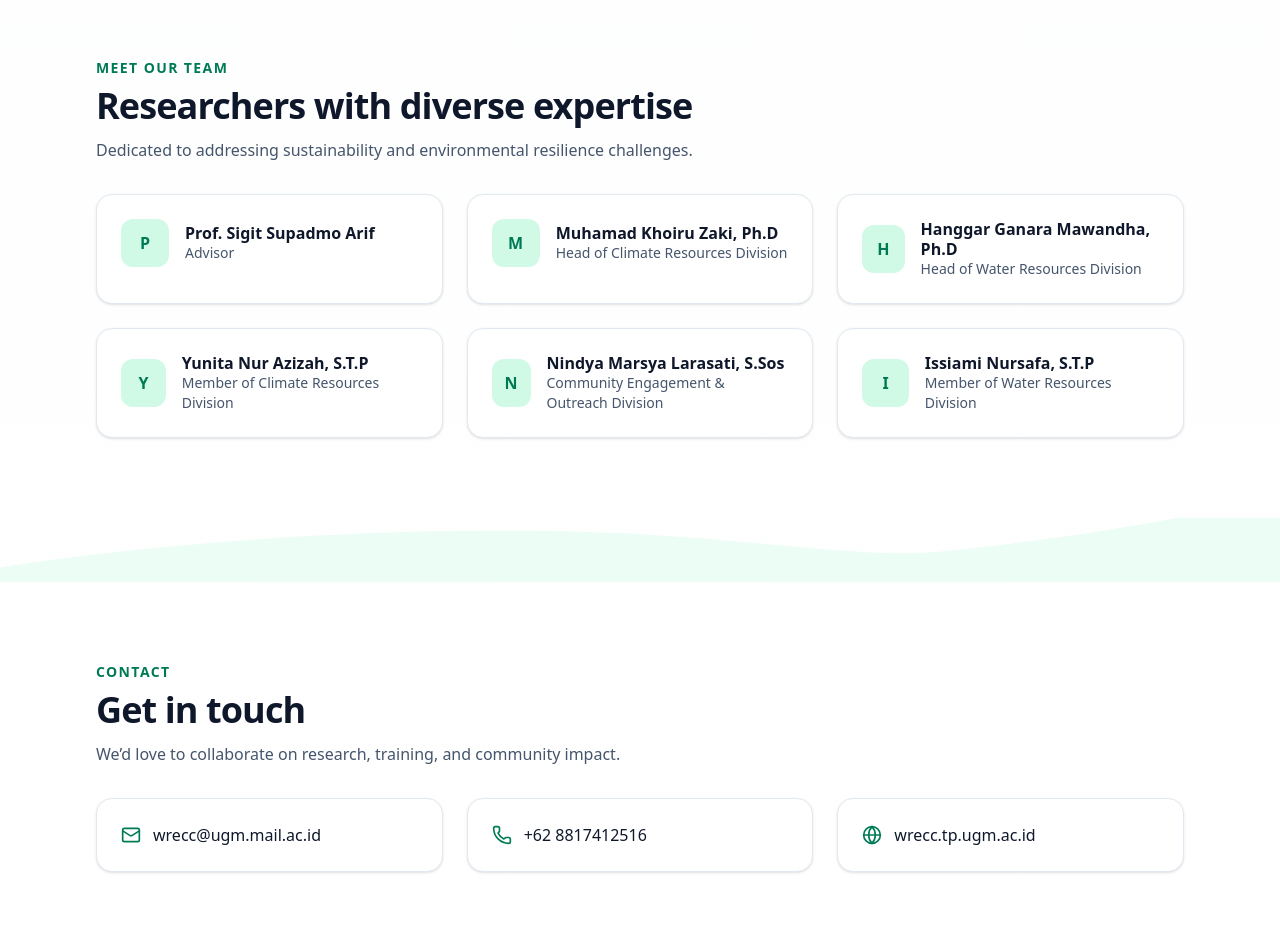
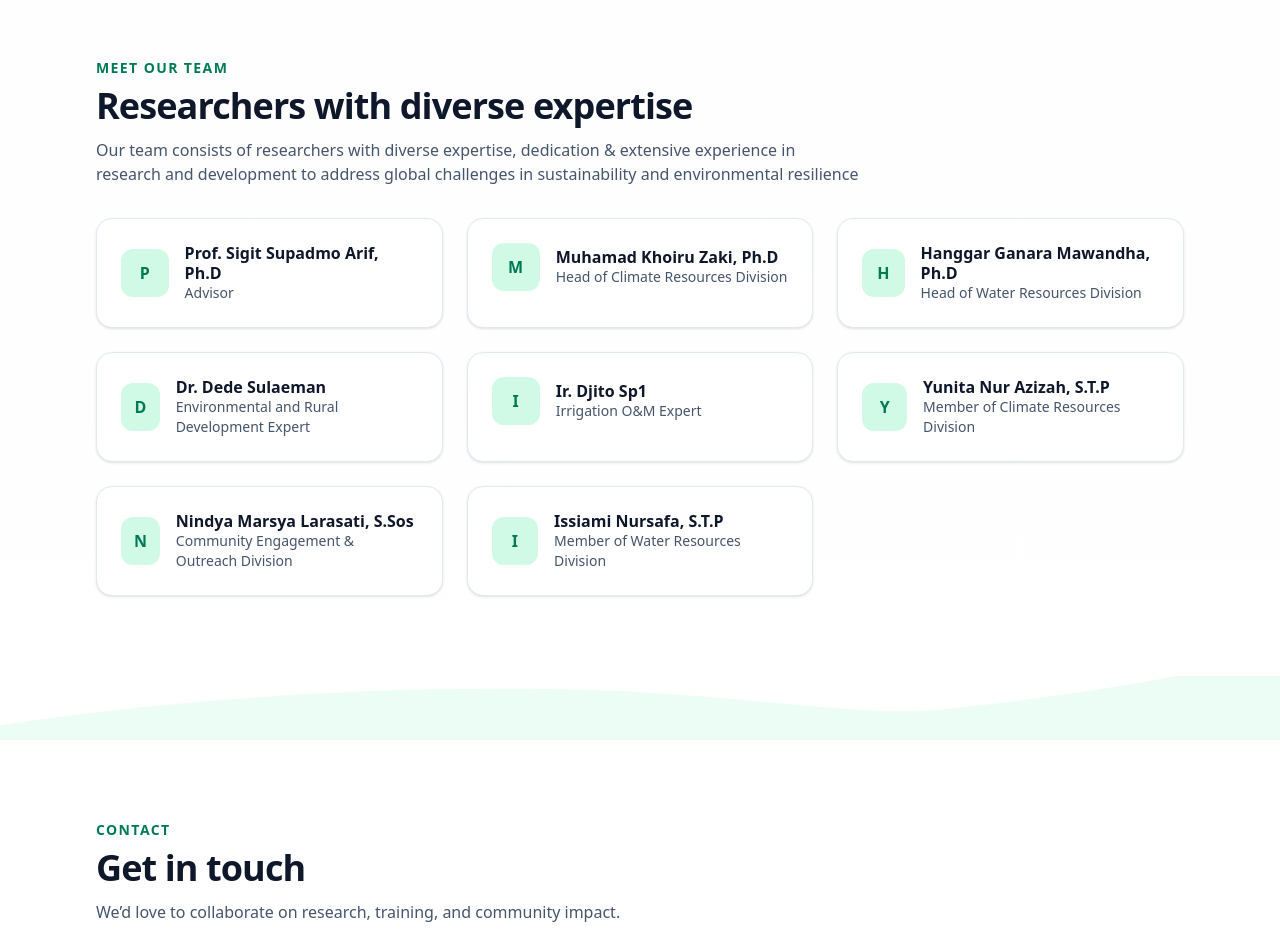
Before and after one commit to inamnurulf/wrec-profile, a Next.js app: page /articles in a window 1280 px wide. Shown: the part 3920-4855 px from the top of the page. Built offline with nearby package versions, Linux system fonts and the light colour scheme; no server answers.

Commit message:
feat: update team member

```diff
--- a/messages/en.json
+++ b/messages/en.json
@@ -62,14 +62,16 @@
   "team": {
     "eyebrow": "Meet Our Team",
     "title": "Researchers with diverse expertise",
-    "desc": "Dedicated to addressing sustainability and environmental resilience challenges.",
+    "desc": "Our team consists of researchers with diverse expertise, dedication & extensive experience in research and development to address global challenges in sustainability and environmental resilience",
     "role": {
       "advisor": "Advisor",
       "climateHead": "Head of Climate Resources Division",
       "waterHead": "Head of Water Resources Division",
       "climateMember": "Member of Climate Resources Division",
       "waterMember": "Member of Water Resources Division",
-      "community": "Community Engagement & Outreach Division"
+      "community": "Community Engagement & Outreach Division",
+      "ruralExpert": "Environmental and Rural Development Expert",
+      "irrigationExpert": "Irrigation O&M Expert"
     }
   },
   "contact": {
--- a/messages/id.json
+++ b/messages/id.json
@@ -62,14 +62,16 @@
   "team": {
     "eyebrow": "Tim Kami",
     "title": "Peneliti dengan beragam keahlian",
-    "desc": "Berdedikasi untuk menghadapi tantangan keberlanjutan dan ketahanan lingkungan.",
+    "desc": "Tim kami terdiri dari peneliti dengan beragam keahlian, dedikasi, dan pengalaman luas dalam penelitian serta pengembangan untuk menghadapi tantangan global di bidang keberlanjutan dan ketahanan lingkungan.",
     "role": {
       "advisor": "Penasihat",
       "climateHead": "Kepala Divisi Sumber Daya Iklim",
       "waterHead": "Kepala Divisi Sumber Daya Air",
       "climateMember": "Anggota Divisi Sumber Daya Iklim",
       "waterMember": "Anggota Divisi Sumber Daya Air",
-      "community": "Divisi Pemberdayaan & Pengabdian Masyarakat"
+      "community": "Divisi Pemberdayaan & Pengabdian Masyarakat",
+      "ruralExpert": "Environmental and Rural Development Expert",
+      "irrigationExpert": "Irrigation O&M Expert"
     }
   },
   "contact": {
--- a/src/components/Teams.js
+++ b/src/components/Teams.js
@@ -7,9 +7,11 @@ export default function Team() {
   const t = useTranslations();
 
   const members = [
-    { name: "Prof. Sigit Supadmo Arif", role: t("team.role.advisor") },
+    { name: "Prof. Sigit Supadmo Arif, Ph.D", role: t("team.role.advisor") },
     { name: "Muhamad Khoiru Zaki, Ph.D", role: t("team.role.climateHead") },
     { name: "Hanggar Ganara Mawandha, Ph.D", role: t("team.role.waterHead") },
+    { name: "Dr. Dede Sulaeman", role: t("team.role.ruralExpert") },
+    { name: "Ir. Djito Sp1", role: t("team.role.irrigationExpert") },
     { name: "Yunita Nur Azizah, S.T.P", role: t("team.role.climateMember") },
     { name: "Nindya Marsya Larasati, S.Sos", role: t("team.role.community") },
     { name: "Issiami Nursafa, S.T.P", role: t("team.role.waterMember") },
```
